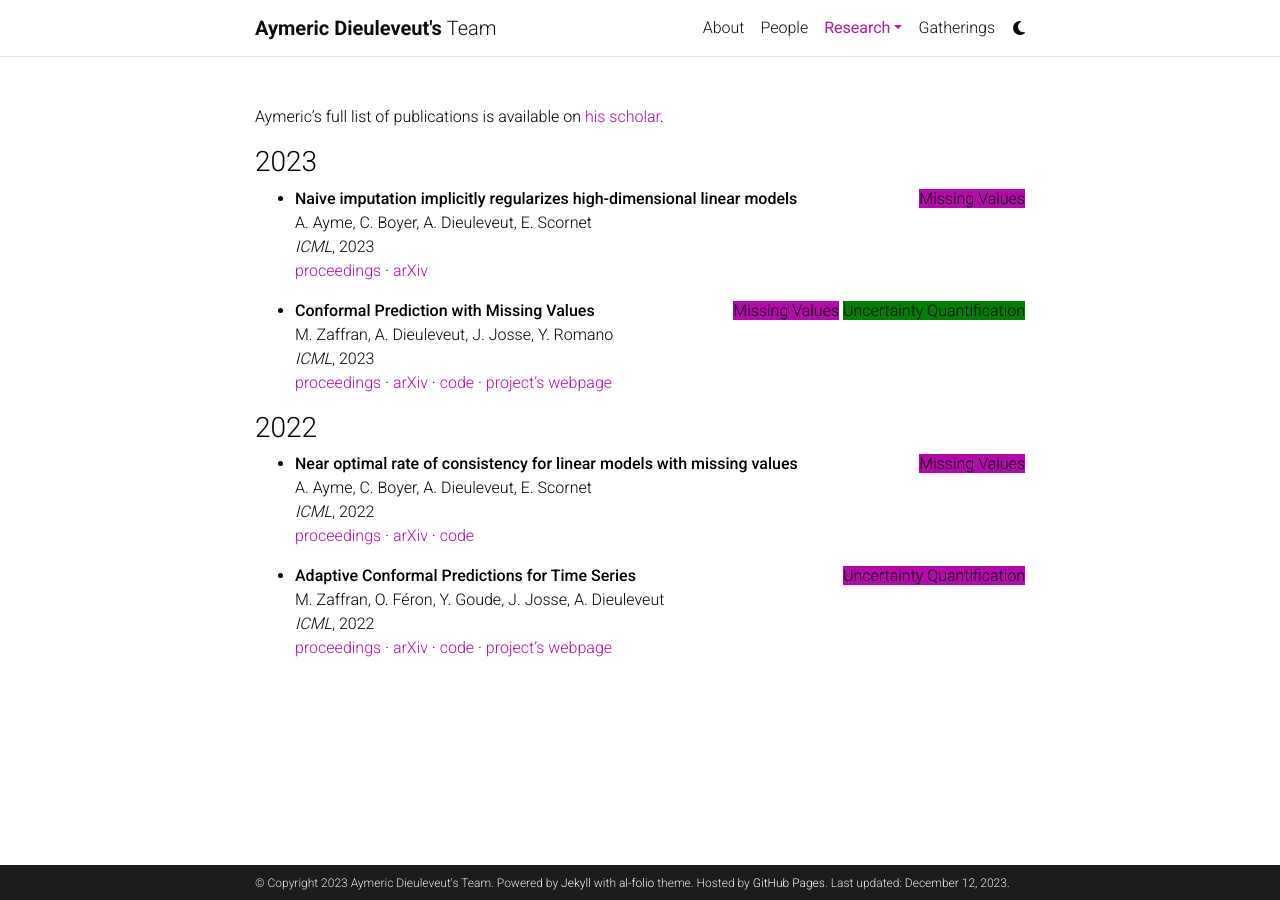
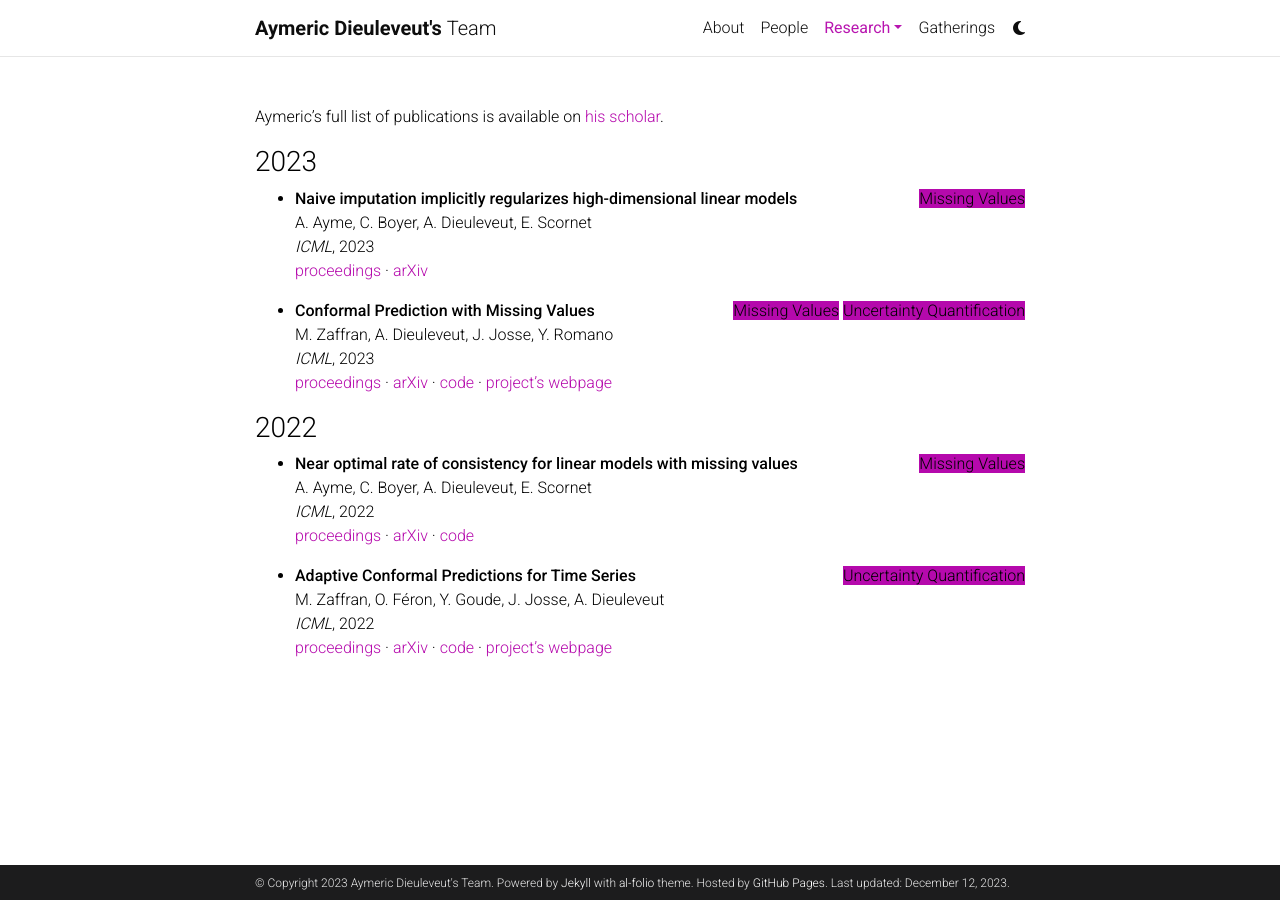
Before and after one commit to adieuleveutteam/adieuleveutteam.github.io, a Jekyll site: the page built from _pages/publications.md, in a window 1280 px wide. Built offline with Jekyll 4.4.1, drawn with Linux system fonts in a browser that asks for light colours; comment, search, counter and statistics services are not loaded; a style sheet for code colours, icons or effects is not loaded.

Commit message:
back to normal tag color'

```diff
--- a/_pages/publications.md
+++ b/_pages/publications.md
@@ -30,7 +30,7 @@
 *ICML*, 2023
 [proceedings](https://proceedings.mlr.press/v202/ayme23a.html) · [arXiv](https://arxiv.org/abs/2301.13585)
 
-- **Conformal Prediction with Missing Values** <span style="float:right;"><span style="background-color:var(--global-theme-color)">Missing Values</span>  <span style="background-color:green">Uncertainty Quantification</span></span>
+- **Conformal Prediction with Missing Values** <span style="float:right;"><span style="background-color:var(--global-theme-color)">Missing Values</span>  <span style="background-color:var(--global-theme-color)">Uncertainty Quantification</span></span>
 M. Zaffran, A. Dieuleveut, J. Josse, Y. Romano
 *ICML*, 2023
 [proceedings](https://proceedings.mlr.press/v202/zaffran23a.html) · [arXiv](https://arxiv.org/abs/2306.02732) · [code](https://github.com/mzaffran/ConformalPredictionMissingValues) · [project's webpage](http://mzaffran.github.io/uq-na)
```
